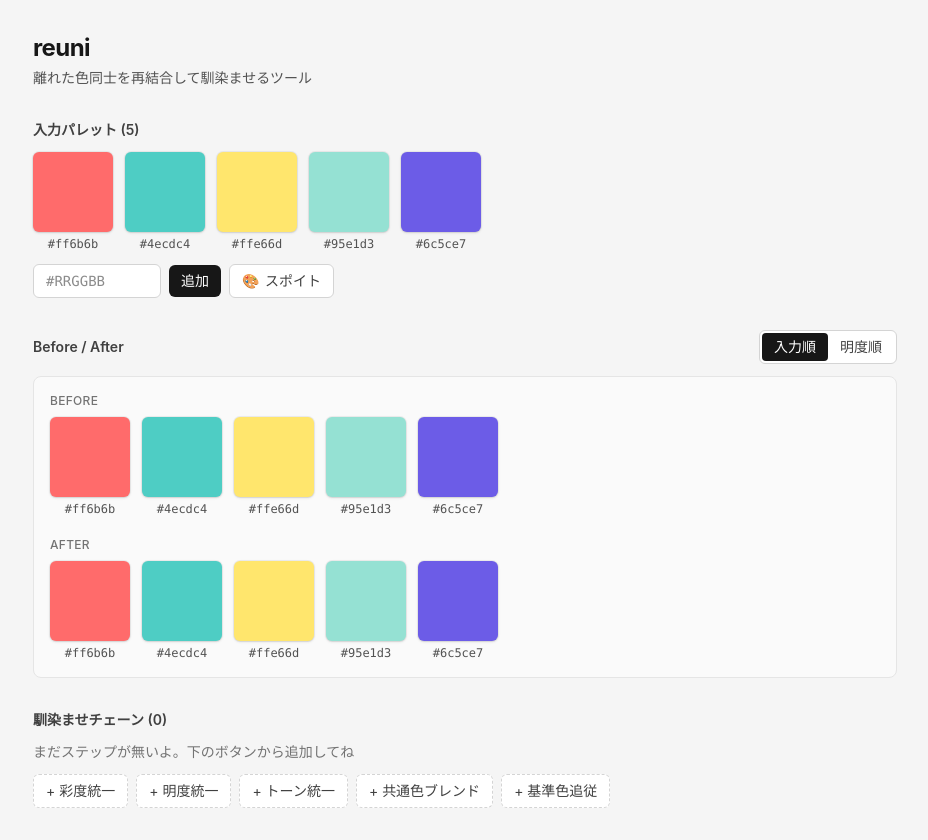
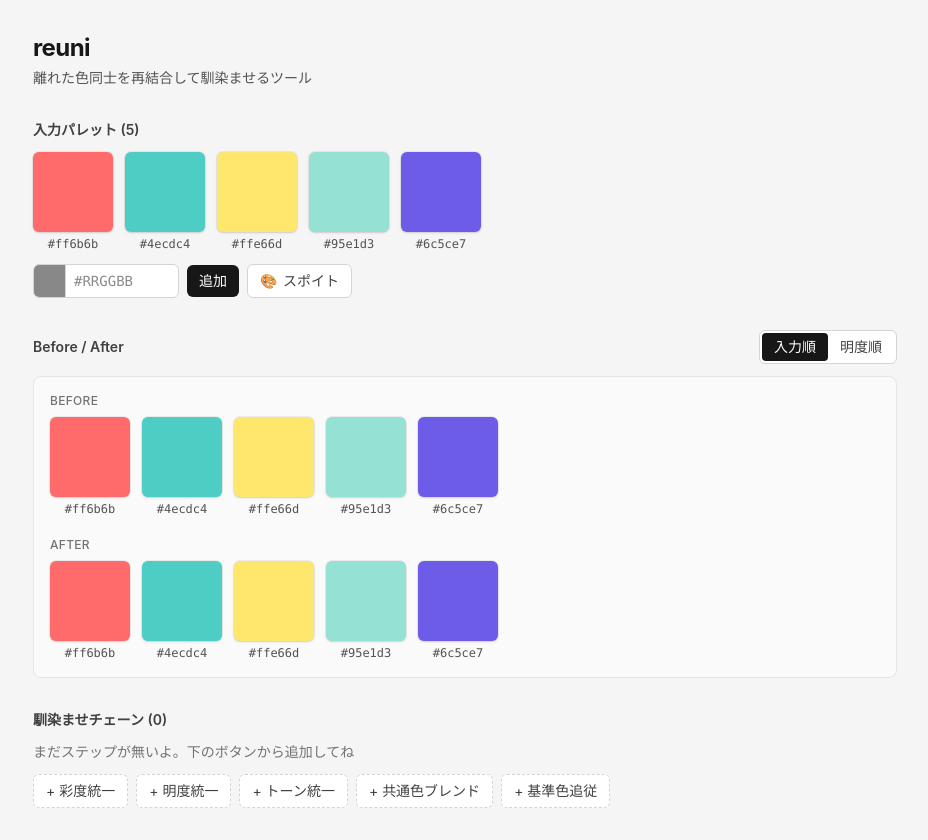
Before and after one commit to ryu1-1uyr/reuni, a React (Vite) app: page / in a window 1280 px wide. Shown: the whole page, without its empty margins (175-1103 px from the left). Built offline with nearby package versions, Linux system fonts and the light colour scheme.

Commit message:
カラーサークルの入力対応

```diff
--- /dev/null
+++ b/src/components/ColorInput.tsx
@@ -0,0 +1,50 @@
+import { normalizeHex } from "../utils/hex";
+
+type Props = {
+	value: string;
+	onChange: (next: string) => void;
+	onEnter?: () => void;
+	placeholder?: string;
+	ariaLabel?: string;
+};
+
+const FALLBACK_SWATCH_COLOR = "#888888";
+
+export function ColorInput({
+	value,
+	onChange,
+	onEnter,
+	placeholder,
+	ariaLabel,
+}: Props) {
+	const validHex = normalizeHex(value) ?? FALLBACK_SWATCH_COLOR;
+
+	return (
+		<div className="inline-flex items-stretch overflow-hidden rounded-md border border-neutral-300 bg-white focus-within:border-neutral-500">
+			<label
+				className="relative flex h-8 w-8 cursor-pointer items-center justify-center border-r border-neutral-300"
+				style={{ backgroundColor: validHex }}
+				aria-label="カラーピッカーを開く"
+				title="カラーピッカーを開く"
+			>
+				<input
+					type="color"
+					value={validHex}
+					onChange={(e) => onChange(e.target.value)}
+					className="absolute inset-0 h-full w-full cursor-pointer opacity-0"
+				/>
+			</label>
+			<input
+				type="text"
+				value={value}
+				onChange={(e) => onChange(e.target.value)}
+				onKeyDown={(e) => {
+					if (e.key === "Enter" && onEnter) onEnter();
+				}}
+				placeholder={placeholder}
+				aria-label={ariaLabel}
+				className="w-28 px-2 py-1 font-mono text-sm focus:outline-none"
+			/>
+		</div>
+	);
+}
--- a/src/components/PaletteInput.tsx
+++ b/src/components/PaletteInput.tsx
@@ -1,6 +1,7 @@
 import { useState } from "react";
 import type { HexColor } from "../core/types";
 import { normalizeHex } from "../utils/hex";
+import { ColorInput } from "./ColorInput";
 import { ColorSwatch } from "./ColorSwatch";
 import { EyeDropperButton } from "./EyeDropperButton";
 
@@ -58,19 +59,15 @@ export function PaletteInput({
 			)}
 
 			<div className="flex flex-wrap items-center gap-2">
-				<input
-					type="text"
+				<ColorInput
 					value={input}
-					onChange={(e) => {
-						setInput(e.target.value);
+					onChange={(next) => {
+						setInput(next);
 						if (error) setError(null);
 					}}
-					onKeyDown={(e) => {
-						if (e.key === "Enter") handleAdd();
-					}}
+					onEnter={handleAdd}
 					placeholder="#RRGGBB"
-					aria-label="HEX color input"
-					className="w-32 rounded-md border border-neutral-300 bg-white px-3 py-1.5 font-mono text-sm focus:border-neutral-500 focus:outline-none"
+					ariaLabel="HEX color input"
 				/>
 				<button
 					type="button"
--- a/src/components/StepEditor.tsx
+++ b/src/components/StepEditor.tsx
@@ -1,6 +1,7 @@
 import { DEFAULT_BLEND_COLORS, OKLCH_C_MAX } from "../core/constants";
 import type { BlendStep, HexColor } from "../core/types";
 import { normalizeHex } from "../utils/hex";
+import { ColorInput } from "./ColorInput";
 import { Slider } from "./Slider";
 
 type Props = {
@@ -92,16 +93,16 @@ export function StepEditor({ step, inputColors, onChange }: Props) {
 								{name}
 							</button>
 						))}
-						<input
-							type="text"
+						<ColorInput
 							value={step.blendColor}
-							onChange={(e) => {
-								const normalized = normalizeHex(e.target.value);
-								if (normalized) onChange({ ...step, blendColor: normalized });
-								else onChange({ ...step, blendColor: e.target.value as HexColor });
+							onChange={(next) => {
+								const normalized = normalizeHex(next);
+								onChange({
+									...step,
+									blendColor: (normalized ?? next) as HexColor,
+								});
 							}}
-							className="w-24 rounded-md border border-neutral-300 bg-white px-2 py-1 font-mono text-xs"
-							aria-label="Blend color hex"
+							ariaLabel="Blend color hex"
 						/>
 					</div>
 					<Slider
```
